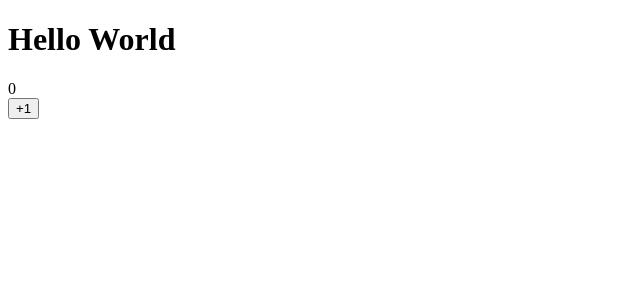
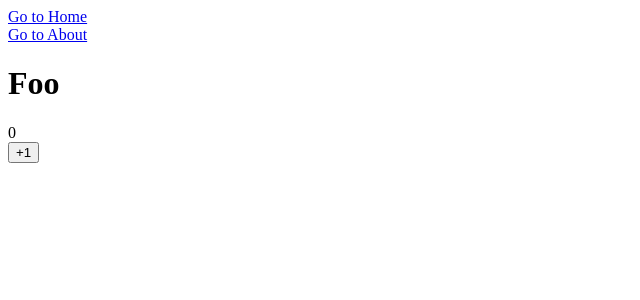
Before and after one commit to Orange-ice/mangosteen-front, a Vue app: page / in a window 1280 px wide. Shown: the top 300 px of the page, without its empty margins (0-640 px from the left). Built offline with nearby package versions, Linux system fonts and the light colour scheme.

Commit message:
引入 Vue Router 4

```diff
--- a/package.json
+++ b/package.json
@@ -8,7 +8,8 @@
     "preview": "vite preview"
   },
   "dependencies": {
-    "vue": "3.2.33"
+    "vue": "3.2.33",
+    "vue-router": "4.0.14"
   },
   "devDependencies": {
     "@vitejs/plugin-vue": "2.3.1",
--- a/src/App.tsx
+++ b/src/App.tsx
@@ -1,16 +1,14 @@
-import { defineComponent, ref } from 'vue';
+import { defineComponent } from 'vue';
+import { RouterView, RouterLink } from 'vue-router';
 
 const App = defineComponent({
   setup() {
-    const count = ref(0);
-    const onClick = () => {
-      count.value++;
-    };
     return () => (
       <div>
-        <h1>Hello World</h1>
-        <div>{count.value}</div>
-        <button onClick={onClick}>+1</button>
+        <RouterLink to="/">Go to Home</RouterLink>
+        <br />
+        <RouterLink to="/about">Go to About</RouterLink>
+        <RouterView />
       </div>
     );
   },
--- /dev/null
+++ b/src/views/Bar.tsx
@@ -0,0 +1,19 @@
+import { defineComponent, ref } from 'vue';
+
+const Bar = defineComponent({
+  setup() {
+    const count = ref(0);
+    const onClick = () => {
+      count.value++;
+    };
+    return () => (
+      <div>
+        <h1>Bar</h1>
+        <div>{count.value}</div>
+        <button onClick={onClick}>+1</button>
+      </div>
+    );
+  },
+});
+
+export default Bar;
--- /dev/null
+++ b/src/views/Foo.tsx
@@ -0,0 +1,19 @@
+import { defineComponent, ref } from 'vue';
+
+const Foo = defineComponent({
+  setup() {
+    const count = ref(0);
+    const onClick = () => {
+      count.value++;
+    };
+    return () => (
+      <div>
+        <h1>Foo</h1>
+        <div>{count.value}</div>
+        <button onClick={onClick}>+1</button>
+      </div>
+    );
+  },
+});
+
+export default Foo;
```
Also changed, not shown: src/main.ts (+16 -1 lines), 1 other file (tests, documents, lock files or other folders).
